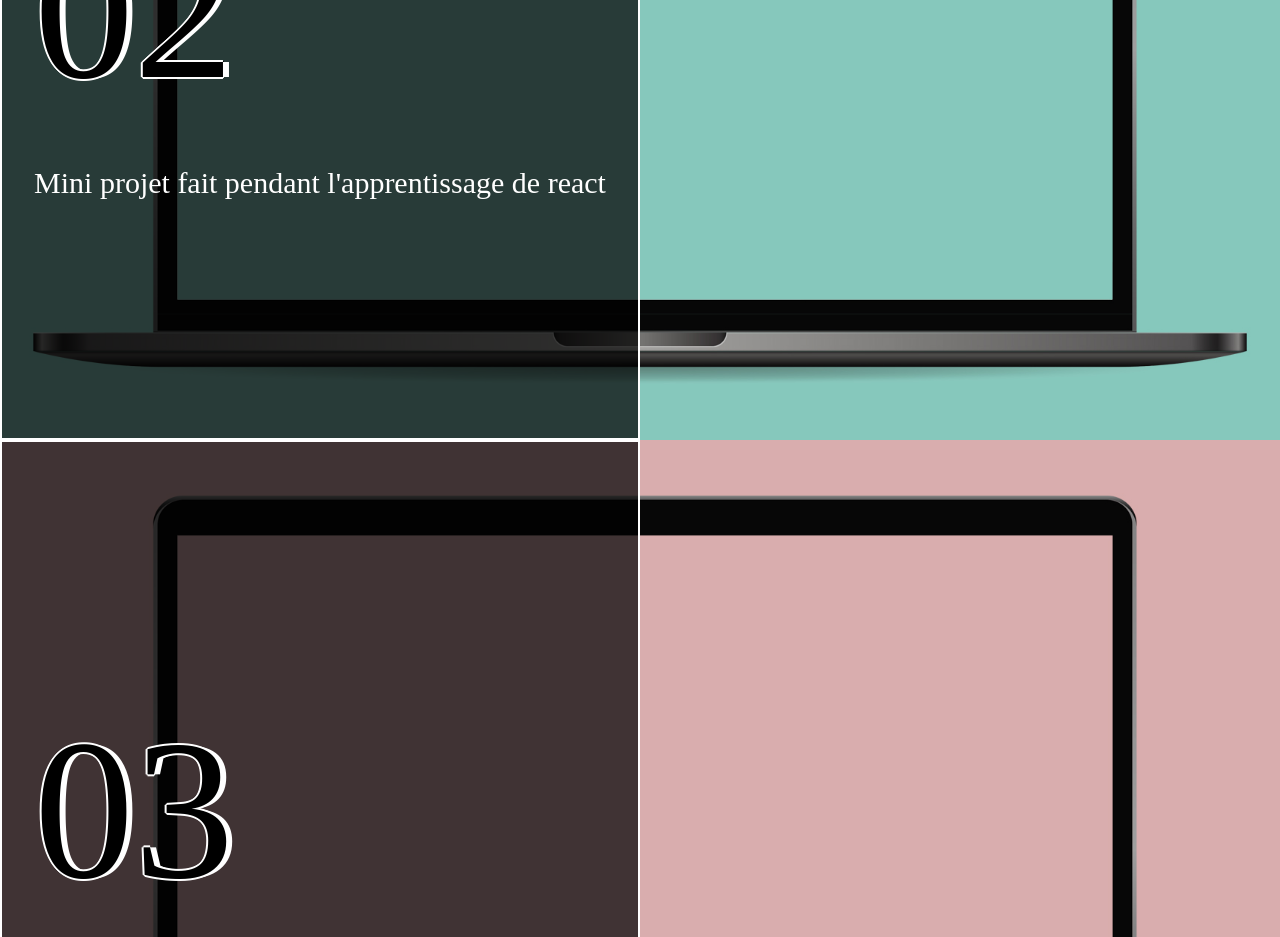
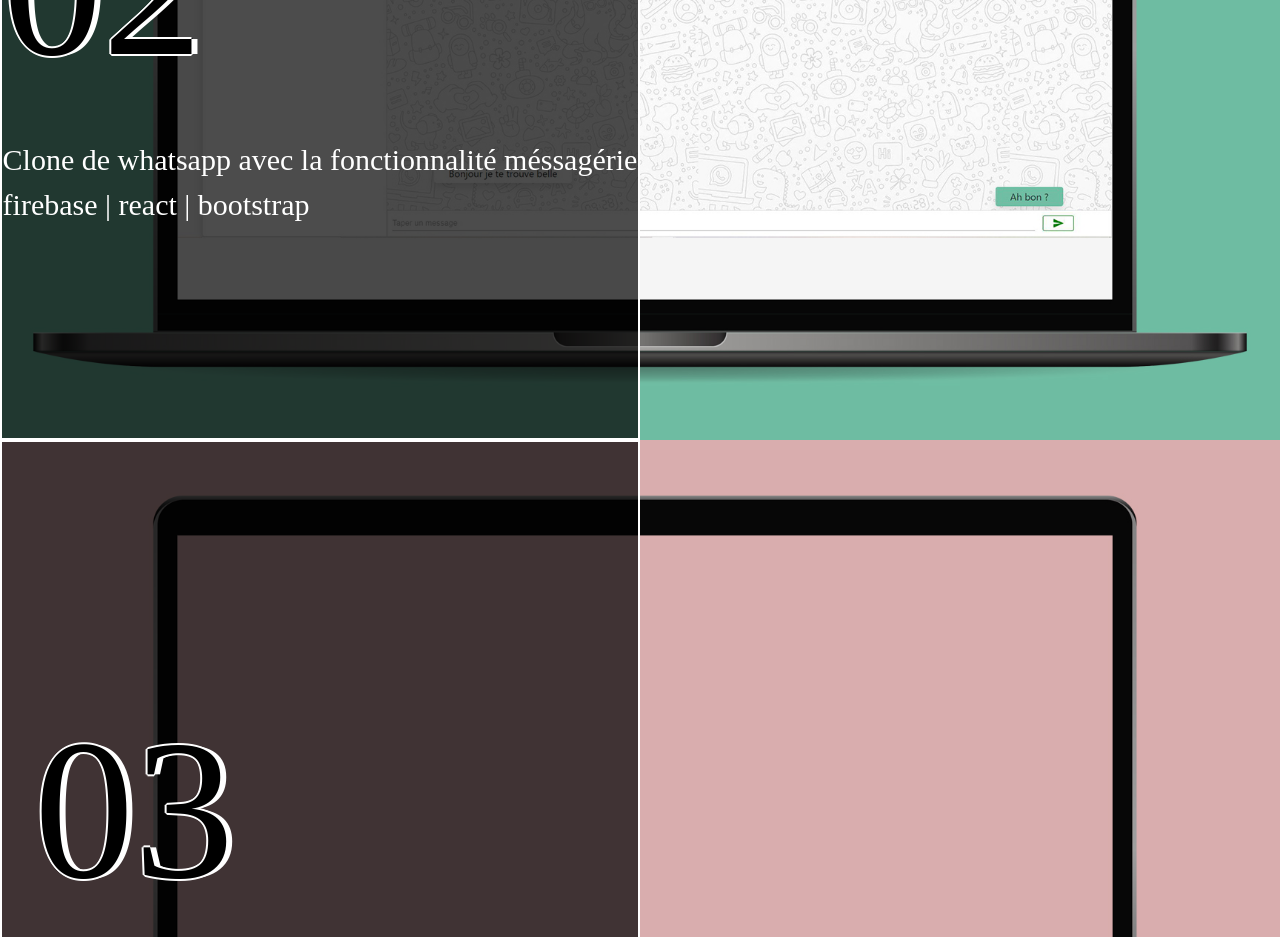
Before and after one commit to abdul-kodir2020/Mon-portfolio, a React (Create React App) app: page / in a window 1280 px wide. Shown: the part 1960-2897 px from the top of the page. Built offline with nearby package versions, Linux system fonts and the light colour scheme; a web font is replaced by a local one.

Commit message:
add projet 2

```diff
--- a/src/pages/Accueil.js
+++ b/src/pages/Accueil.js
@@ -108,7 +108,8 @@
               02
             </span>
             <p>
-              Mini projet fait pendant l'apprentissage de react
+             Clone de whatsapp avec la fonctionnalité méssagérie<br/>
+             firebase | react | bootstrap
             </p>
           </div>
         </div>
```
Also changed, not shown: src/images/ordi1.jpg.
